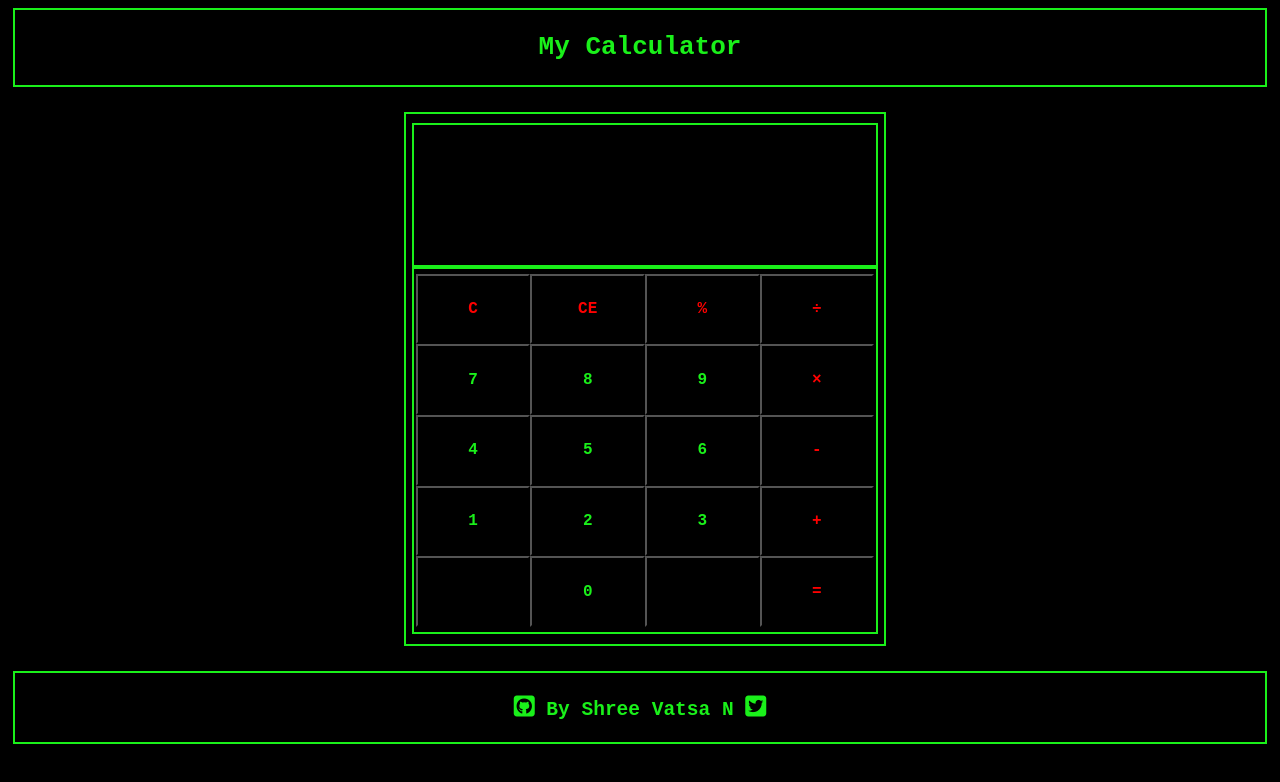
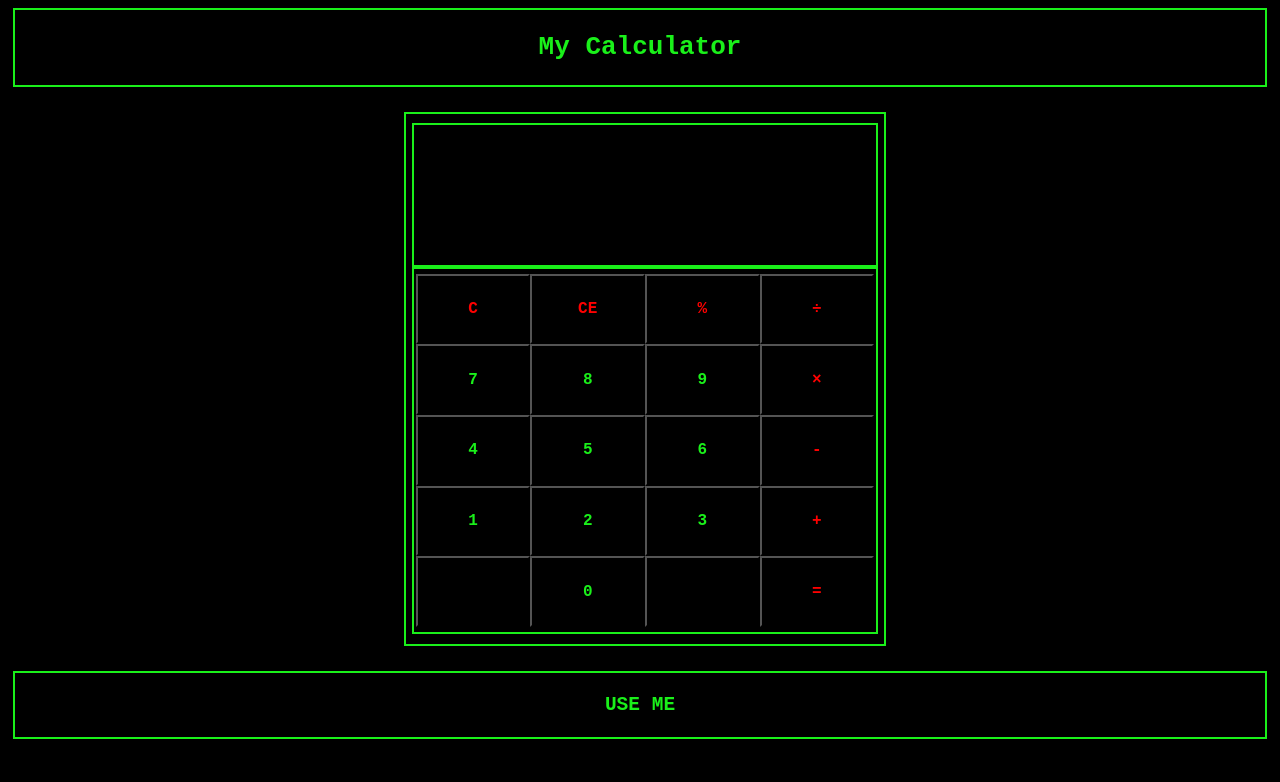
Before and after one commit to breathmier/breath-mier, a plain HTML site: page index.html in a window 1280 px wide. Drawn offline with Linux system fonts and the light colour scheme.

Commit message:
Update index.html

```diff
--- a/index.html
+++ b/index.html
@@ -51,7 +51,7 @@
         </div>
 
         <div class id = "footer">
-            <h2><a href="https://github.com/vatsa287"><i class="fab fa-github-square"></a></i>  By Shree Vatsa N  <a href = "https://twitter.com/vatsa287"><i class="fab fa-twitter-square"></i></a></h2>
+            <h2><a href=""><i class=""></a></i>  USE ME <a href = ""><i class=""></i></a></h2>
         </div>
 
         <script src = "script.js"></script>
```
